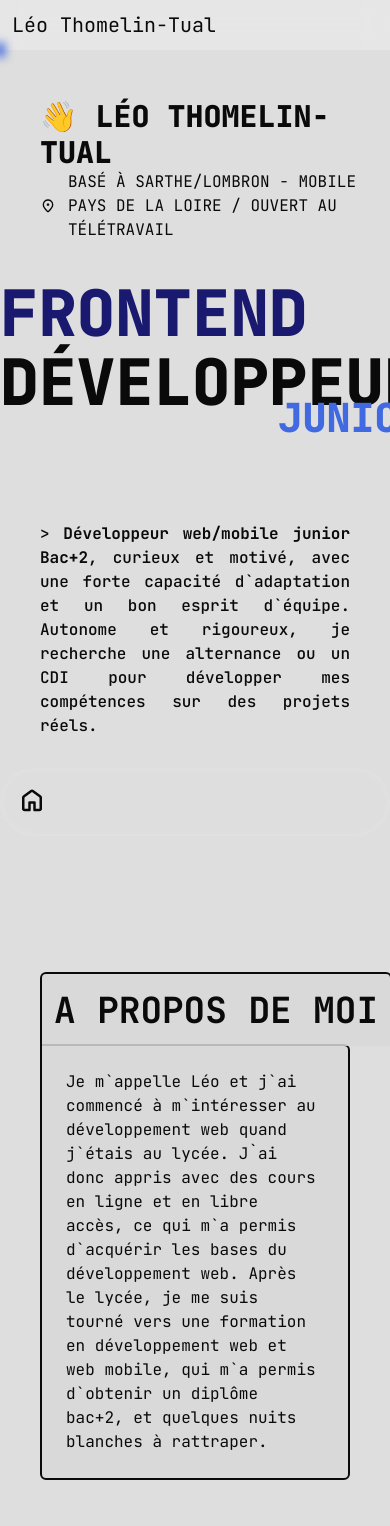
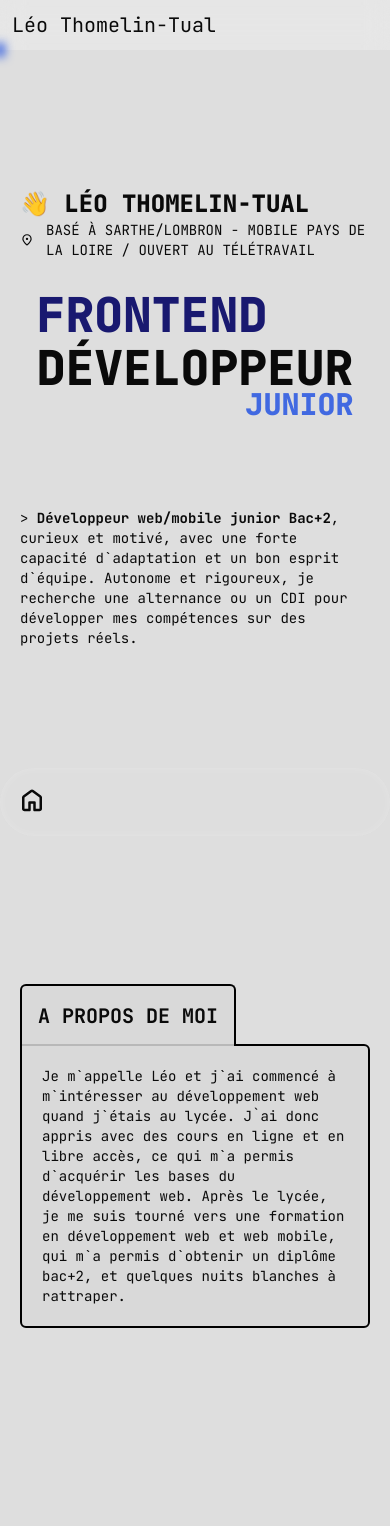
Before and after one commit to Leo-ThomelinTual/portfolio-app-v2, a Next.js app: page / in a window 390 px wide. Shown: the top 1526 px of the page. Built offline with nearby package versions, Linux system fonts and the light colour scheme; some icons are missing.

Commit message:
Fix Responsive

```diff
--- a/app/components/Common/UI/AboutMe/AboutMe.tsx
+++ b/app/components/Common/UI/AboutMe/AboutMe.tsx
@@ -4,14 +4,15 @@ type AboutMeProps = {
 
 const AboutMe = ({ children }: AboutMeProps) => {
   return (
-    <section className="relative mx-10 flex max-w-4xl flex-row flex-wrap justify-center md:px-10 lg:mx-auto">
+    <section className="relative max-w-4xl self-center px-5">
       <div className="absolute -top-100" id="AboutMe" />
-      <article className="relative h-max w-full rounded-r-md rounded-b-md border-2 bg-(--color-background) p-6 md:rounded-md md:p-10">
-        <h2 className="absolute -top-18.5 -left-0.5 h-max w-max rounded-t-md border-x-2 border-t-2 bg-(--color-background) px-3 py-4 text-4xl font-bold uppercase md:-top-11 md:-left-19 md:rounded-md md:border-2 md:px-5 md:py-7">
+
+      <article className="relative h-max w-full rounded-l-none rounded-r-md rounded-b-md border-2 border-(--color-border) bg-(--color-background) p-5 lg:rounded-md">
+        <h2 className="rounded-x-md absolute -top-15.5 -left-0.5 h-max w-max rounded-t-md border-x-2 border-t-2 border-(--color-border) bg-(--color-background) p-4 text-xl font-bold uppercase lg:-left-25 lg:rounded-md lg:border-2 lg:px-5 lg:py-7 lg:text-4xl">
           A propos de moi
         </h2>
 
-        <p className="md:indent-65">{children}</p>
+        <p className="text-sm lg:indent-65 lg:text-lg">{children}</p>
       </article>
     </section>
   );
--- a/app/components/Common/UI/ProjectCard/ProjectCard.module.css
+++ b/app/components/Common/UI/ProjectCard/ProjectCard.module.css
@@ -6,9 +6,4 @@
   .case:hover {
     transform: perspective(1000px) rotateY(10deg) scale(1.05);
   }
-
-  .isWorkingOn {
-    transition: all 0.5s ease;
-    transform-style: preserve-3d;
-  }
 }
--- a/app/components/Common/UI/ProjectCard/ProjectCard.tsx
+++ b/app/components/Common/UI/ProjectCard/ProjectCard.tsx
@@ -19,6 +19,8 @@ type CardProps = {
   dateEnd: string;
 
   isWorkingOn: boolean;
+  asWebsite: boolean;
+  asGithub: boolean;
 
   tags: string[];
 };
@@ -33,25 +35,50 @@ const ProjectCard = ({
   websiteLink,
   githubLink,
   isWorkingOn,
+  asWebsite,
+  asGithub,
   tags,
 }: CardProps) => {
   return (
     <div
       id="card"
-      className={`${styles.case} group relative flex w-97.5 flex-col gap-2 rounded-xl border-2 border-(--color-border-muted) bg-(--transparency-background) p-3 hover:border-white md:w-112.5 md:gap-5 md:p-5`}
+      className={`${styles.case} group relative flex h-max w-97.5 flex-col gap-2 rounded-xl border-2 border-(--color-border-muted) bg-(--transparency-background) p-3 hover:border-white md:w-112.5 md:gap-5 md:p-5`}
     >
       <Link className="relative h-55 w-full" href={websiteLink}>
         <Image className="rounded-md" src={imageSrc} alt={imageAlt} fill />
       </Link>
 
-      {isWorkingOn ? (
-        <div
-          className={`${styles.isWorkingOn} transition-right ease absolute right-2 flex items-center gap-2 rounded-md border-2 border-(--success) bg-(--color-background) p-3 uppercase duration-500 md:group-hover:-right-30 md:group-hover:translate-z-15 md:group-hover:-rotate-y-50`}
-        >
-          Working on
-          <div className="h-max w-max rounded-md bg-(--success) p-1" />
-        </div>
-      ) : null}
+      <div className="flex gap-1">
+        {isWorkingOn ? (
+          <div className="flex items-center gap-2 rounded-md border-2 border-(--success) bg-(--color-background) p-2 uppercase md:p-3">
+            Working on
+            <div className="h-max w-max rounded-md bg-(--success) p-1" />
+          </div>
+        ) : null}
+
+        <div className="mx-1 w-1 rounded-md bg-(--color-foreground)" />
+
+        {asWebsite ? (
+          <Link
+            href={websiteLink}
+            className="flex items-center gap-2 rounded-md border-2 bg-(--color-background) p-3 uppercase"
+          >
+            Website
+            <Icon icon="fa7-solid:external-link" />
+          </Link>
+        ) : null}
+        {asGithub ? (
+          <Link
+            href={githubLink}
+            className="flex items-center gap-2 rounded-md border-2 border-(--color-muted) bg-(--color-background) p-3 uppercase"
+          >
+            Github
+            <Icon icon="mdi:github" />
+          </Link>
+        ) : null}
+
+        <div className="ml-auto w-1 rounded-md bg-(--color-foreground)" />
+      </div>
 
       <div className="flex flex-col gap-4 md:gap-2">
         <h3 className="border-b border-(--color-border-muted) pb-2 text-2xl">
@@ -68,12 +95,6 @@ const ProjectCard = ({
         </p>
         <p>{projectDescription}</p>
       </div>
-      <Link
-        className="transition-gap ease flex items-center gap-2 duration-500 hover:gap-3"
-        href={githubLink}
-      >
-        Voir sur github <Icon icon="material-symbols:arrow-forward" />
-      </Link>
       <div className="flex flex-row flex-wrap gap-1">
         {tags.map((tag) => (
           <Tags key={tag} name={tag} icon={getIconFromTag(tag)} />
--- a/app/components/Common/UI/ProjectCard/ProjectTable.tsx
+++ b/app/components/Common/UI/ProjectCard/ProjectTable.tsx
@@ -1,6 +1,8 @@
 export const ProjectTable = [
   {
     isWorkingOn: false,
+    asWebsite: true,
+    asGithub: true,
     imageSrc: "/img/portfolio-v1.png",
     imageAlt: "Image représentant la version 1 de mon portfolio",
     Name: "Portfolio V1",
@@ -13,6 +15,8 @@ export const ProjectTable = [
   },
   {
     isWorkingOn: true,
+    asWebsite: false,
+    asGithub: true,
     imageSrc: "/img/MyWebGames.png",
     imageAlt: "Image représentant mon project",
     Name: "MMOType & Pong",
@@ -26,6 +30,8 @@ export const ProjectTable = [
   },
   {
     isWorkingOn: true,
+    asWebsite: true,
+    asGithub: true,
     imageSrc: "/img/portfolio-v2.png",
     imageAlt: "Image représentant la version 2 de mon portfolio",
     Name: "Portfolio V2 (Actuelle)",
--- a/app/components/Common/UI/Welcome/WelcomeMessage.tsx
+++ b/app/components/Common/UI/Welcome/WelcomeMessage.tsx
@@ -68,11 +68,11 @@ const WelcomeMessage = () => {
   return (
     <section className="relative flex h-screen w-full flex-col justify-center gap-30">
       <article ref={titleContainer} className="mx-auto flex flex-col uppercase">
-        <div className="flex w-full flex-col px-10 md:px-0">
-          <h3 className="title text-3xl font-extrabold md:text-4xl">
+        <div className="flex w-full flex-col px-5 md:px-0">
+          <h3 className="title text-2xl font-extrabold md:text-4xl">
             👋 Léo Thomelin-Tual
           </h3>
-          <p className="flex items-center gap-3">
+          <p className="flex w-full items-center gap-3 text-sm md:w-full md:text-base">
             <Icon
               className="shrink-0"
               icon="material-symbols:location-on-outline-rounded"
@@ -81,7 +81,7 @@ const WelcomeMessage = () => {
             télétravail
           </p>
         </div>
-        <div className="relative flex w-max flex-col self-center font-extrabold">
+        <div className="flex w-max flex-col self-center text-xs font-extrabold sm:text-lg md:text-xl lg:text-base">
           <h2 className="titleWiggle titleFrontend title text-[4em] text-(--color-primary) lg:text-[10em] xl:text-[15em]">
             Je suis
           </h2>
@@ -94,8 +94,8 @@ const WelcomeMessage = () => {
         </div>
       </article>
 
-      <article className="xs:w-1/3 mx-10 flex flex-col gap-2 self-center text-justify md:w-2/3">
-        <p className="font-medium">
+      <article className="flex flex-col gap-2 self-center w-full px-5 md:px-0 text-sm md:w-1/2 md:text-justify md:text-lg">
+        <p>
           &gt; <strong>Développeur web/mobile junior Bac+2</strong>, curieux et
           motivé, avec une forte capacité d`adaptation et un bon esprit
           d`équipe. Autonome et rigoureux, je recherche une alternance ou un CDI
--- a/app/components/Common/Utils/Filter/Filter.tsx
+++ b/app/components/Common/Utils/Filter/Filter.tsx
@@ -5,18 +5,19 @@ import Tags from "../Tags/Tags";
 type FilterProps = {
   activeTag: string | null;
   setActiveTag: React.Dispatch<React.SetStateAction<string | null>>;
+  className: string;
 };
 
-const Filter = ({ activeTag, setActiveTag }: FilterProps) => {
+const Filter = ({ activeTag, setActiveTag, className }: FilterProps) => {
   function handleFilter(tag: string) {
     setActiveTag(tag);
   }
   return (
-    <section className="flex w-full flex-col flex-wrap gap-2 px-10 md:px-20">
-      <p className="flex w-50 items-center gap-2 border-b-2 p-2">
+    <section className={`${className} flex flex-col flex-wrap gap-2`}>
+      <p className="flex items-center gap-2">
         Filtre <Icon icon="material-symbols:filter-list" />
       </p>
-      <article className="flex flex-wrap gap-2">
+      <article className="flex flex-wrap gap-2 border-t-2 pt-2">
         <Tags
           doExclude={true}
           onClick={() => setActiveTag(null)}
--- a/app/globals.css
+++ b/app/global.css
@@ -10,6 +10,7 @@
   --color-border-muted: gray;
   --color-primary: midnightblue;
   --color-secondary: royalblue;
+  --color-muted: gray;
   --success: green;
   --warning: yellow;
   --danger: red;
--- a/app/layout.tsx
+++ b/app/layout.tsx
@@ -1,7 +1,7 @@
 import { JetBrains_Mono } from "next/font/google";
 import type { Metadata } from "next";
 
-import "./globals.css";
+import "./global.css";
 import Footer from "./components/Common/UI/Footer/Footer";
 import Topbar from "./components/Common/UI/Topbar/Topbar";
 
@@ -11,6 +11,7 @@ import ScrollIndicator from "./components/Common/Utils/ScrollIndicator/ScrollInd
 import PurpleBubble from "./components/Common/Utils/Bubbles/Purple";
 import BlueBubble from "./components/Common/Utils/Bubbles/Blue";
 import Navbar from "./components/Common/UI/Navbar/Navbar";
+import Head from "next/head";
 
 const jetbrains = JetBrains_Mono({
   variable: "--jetbrains-mono",
@@ -28,6 +29,9 @@ export default function RootLayout({
 }>) {
   return (
     <html className={jetbrains.className} lang="fr">
+      <Head>
+        <meta name="viewport" content="viewport-fit=cover" />
+      </Head>
       <body>
         <Topbar />
         <ScrollIndicator />
--- a/app/page.tsx
+++ b/app/page.tsx
@@ -12,6 +12,11 @@ export default function Home() {
   const [activeTag, setActiveTag] = useState<string | null>(null);
 
   // TODO for github api add percentage to Tags and fetch the percentage of used framework/code language
+  // TODO add color to filter
+  // TODO change WORKING ON place
+  // TODO add animation to Skills components
+
+  // ! FIXME Responsive text weird on phone
   return (
     <main>
       <Analytics />
@@ -29,37 +34,38 @@ export default function Home() {
 
         <Skills
           tags={[
+            "HTML",
+            "CSS",
+            "Git",
+            "PHP",
+            "React",
+            "VueJS",
             "TailwindCSS",
             "NextJS",
             "NuxtJS",
             "Bootstrap",
-            "CSS",
-            "HTML",
             "Docker",
             "Figma",
-            "Git",
             "Github",
             "Javascript",
             "MySQL",
-            "PHP",
-            "React",
             "Symfony",
             "Typescript",
-            "VueJS",
           ]}
         />
 
         {/* TODO Make a components for grouping filter and project card */}
 
-        <div
-          id="Projects"
-          className="flex flex-col gap-10 self-center lg:w-3/4"
-        >
+        <div id="Projects" className="flex flex-col gap-10 self-center">
           <h2 className="flex self-center text-3xl font-bold uppercase">
             - Mes projects -
           </h2>
 
-          <Filter activeTag={activeTag} setActiveTag={setActiveTag} />
+          <Filter
+            className="px-5 md:w-[70em] md:self-center"
+            activeTag={activeTag}
+            setActiveTag={setActiveTag}
+          />
 
           <div className="flex flex-wrap justify-center gap-5">
             {ProjectTable.filter(
@@ -67,6 +73,8 @@ export default function Home() {
             ).map((project) => (
               <ProjectCard
                 key={project.Name}
+                asWebsite={project.asWebsite}
+                asGithub={project.asGithub}
                 projectName={project.Name}
                 projectDescription={project.Description}
                 imageSrc={project.imageSrc}
```
Also changed, not shown: 1 other file (tests, documents, lock files or other folders).
